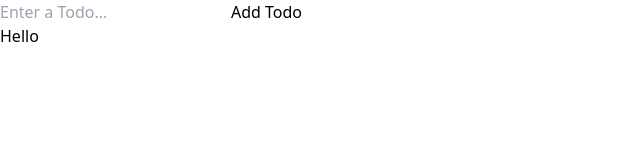
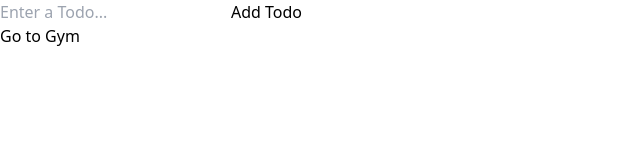
Before and after one commit to Shaik-36/Todo-Redux, a React (Vite) app: page / in a window 1280 px wide. Shown: the top 160 px of the page, without its empty margins (0-640 px from the left). Built offline with nearby package versions, Linux system fonts and the light colour scheme.

Commit message:
Initiated Edit Todo Feature

```diff
--- a/src/app/components/Todos.jsx
+++ b/src/app/components/Todos.jsx
@@ -20,7 +20,7 @@ function Todos() {
 
             {/* Edit Button */}
             {/* <button
-             onClick={() => dispatch(updateTodo(todo.id))}
+             onClick={() => dispatch(updateTodo({id: todo.id, text: todo.text}))}
               className="text-white bg-red-500 border-0 py-1 px-4 focus:outline-none hover:bg-red-600 rounded text-md"
             >
               <svg
--- a/src/features/todo/todoSlice.js
+++ b/src/features/todo/todoSlice.js
@@ -5,7 +5,7 @@ const initialState = {
     TodosArray: [
         {
             id: 1,
-            text: "Hello"
+            text: "Go to Gym"
         }
     ]
 }
@@ -41,7 +41,11 @@ export const todoSlice = createSlice({
         updateTodo: (state, action) => {
 
             // Get the current state of todo list
-            state.TodosArray = state.TodosArray.map((prevTodo) => eachTodo.id ? action.payload.text : prevTodo)
+            state.TodosArray = state.TodosArray.map((prevTodo) => prevTodo.id === action.payload.id
+
+            ?   {...prevTodo, text: action.payload.text }
+            : prevTodo
+        )
         },
 
         // Delete Todo
```
